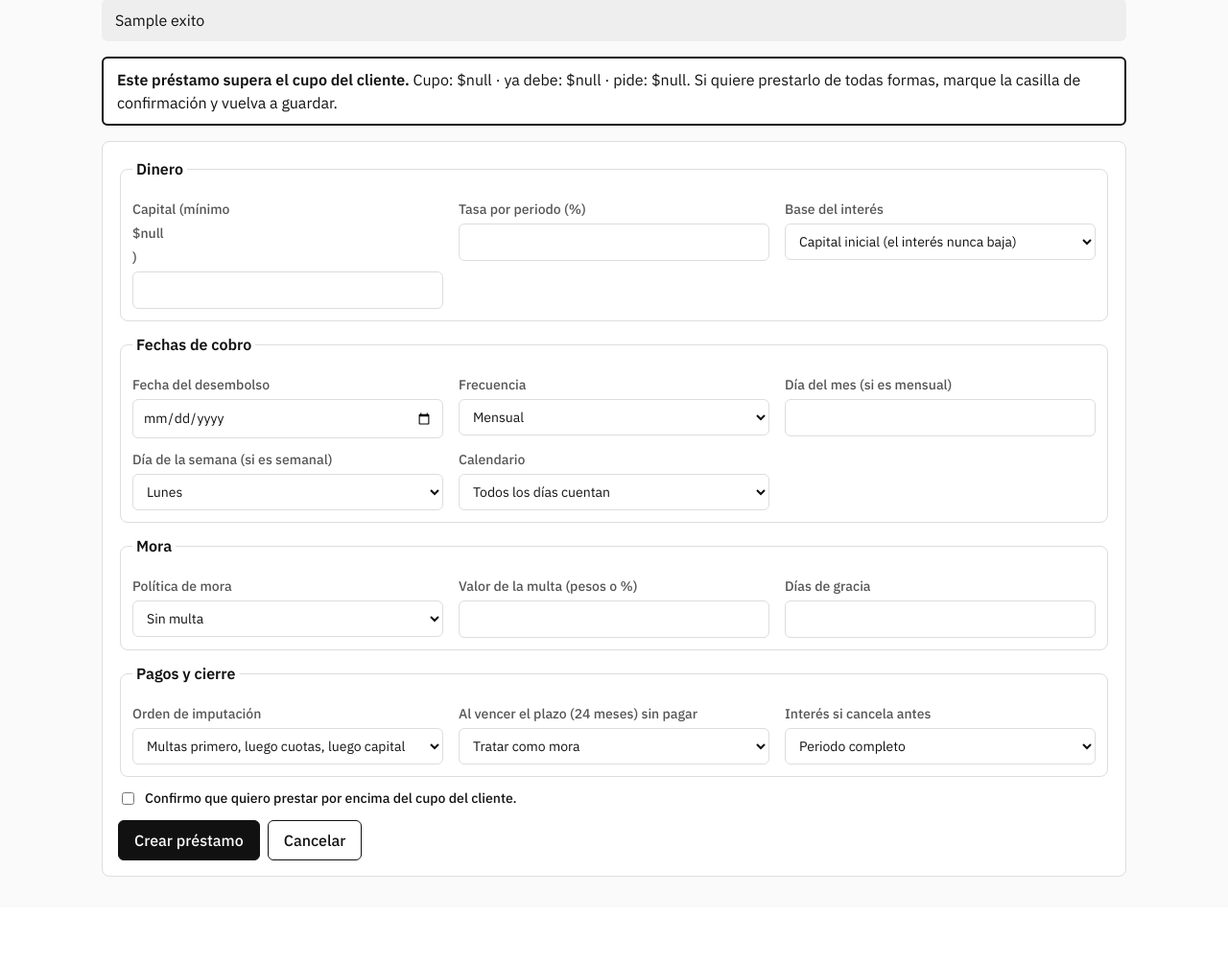
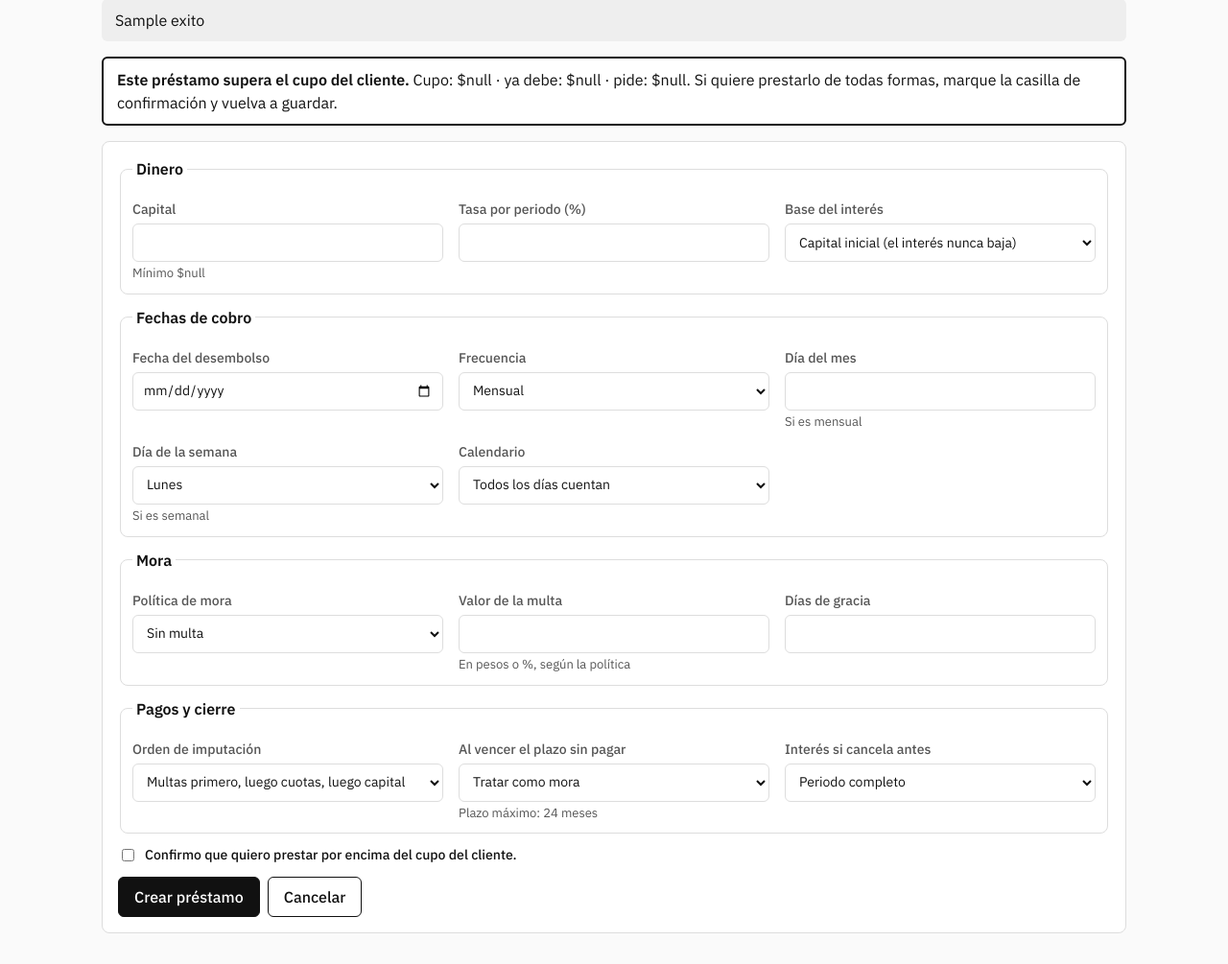
Before and after one commit to Juand13go/cartera-prestamos, a Spring app: template src/main/resources/templates/prestamo-nuevo.html in a window 1280 px wide. Shown: the part 144-1149 px from the top of the page at 96% size. Before the commit the page ends 1058 px from the top, so only its background shows below. Run offline with Thymeleaf, Linux system fonts and the light colour scheme; the template is opened without the code that fills it: most values are stand-ins (such as "Sample title", 1, 10 or a date in 2020); data that the repository does not hold is empty; database files in the repository are not loaded.

Commit message:
fix(web): alinea etiquetas y campos de los formularios
Con flex-direction: column cada pedazo de texto de la etiqueta caía en su propio renglón; ahora el texto va en un span, las aclaraciones van como nota debajo del campo y la grilla alinea los campos al inicio.

```diff
--- a/src/main/resources/static/css/estilos.css
+++ b/src/main/resources/static/css/estilos.css
@@ -188,15 +188,28 @@ tr.resaltada { background: var(--gris-claro); }
 tr.en-mora { background: var(--mora-fondo); }   /* fondo rojo claro: la etiqueta dice "Mora" */
 
 /* ---------- Formularios y botones ---------- */
+/*
+ * Grilla de campos. align-items: start pone todas las etiquetas de una fila a la misma altura,
+ * y como la nota (.ayuda) va debajo del campo, no empuja el input hacia abajo.
+ * min(240px, 100%) evita que la columna se salga de la pantalla en un celular de 360 px.
+ */
 .formulario {
     display: grid;
-    grid-template-columns: repeat(auto-fit, minmax(240px, 1fr));
+    grid-template-columns: repeat(auto-fit, minmax(min(240px, 100%), 1fr));
+    align-items: start;
     gap: 12px 16px;
     margin-top: 12px;
 }
-.formulario label { display: flex; flex-direction: column; gap: 4px; font-size: 14px; font-weight: 500; color: var(--suave); }
+/* Cada campo: texto de la etiqueta (un solo <span>), el campo y, si hay, la nota. */
+.formulario label { display: flex; flex-direction: column; gap: 4px; min-width: 0; font-size: 14px; font-weight: 500; color: var(--suave); }
+/* Todos los inputs y selects del formulario con el mismo ancho y el mismo alto. */
+.formulario label > input:not([type="checkbox"]),
+.formulario label > select { width: 100%; height: 40px; }
+.formulario label > textarea { width: 100%; }
+.formulario .ayuda { font-size: 13px; font-weight: 400; line-height: 1.3; color: var(--suave); }
 .formulario .ancho { grid-column: 1 / -1; }
-.formulario fieldset { grid-column: 1 / -1; border: 1px solid var(--borde); border-radius: 8px; padding: 8px 12px 12px; }
+/* min-width: 0 porque un fieldset, por defecto, no se encoge más que su contenido. */
+.formulario fieldset { grid-column: 1 / -1; min-width: 0; border: 1px solid var(--borde); border-radius: 8px; padding: 8px 12px 12px; }
 .formulario legend { font-weight: 600; color: var(--texto); padding: 0 4px; }
 .formulario label.casilla { flex-direction: row; align-items: center; gap: 8px; color: var(--texto); }
 .en-linea { display: flex; flex-wrap: wrap; gap: 8px; align-items: center; }
--- a/src/main/resources/templates/login.html
+++ b/src/main/resources/templates/login.html
@@ -11,9 +11,9 @@
         <div th:replace="~{fragmentos :: mensajes}"></div>
         <p class="nota">Clientes: su cédula y su PIN. Prestamista: su usuario y su contraseña.</p>
         <form class="formulario" th:action="@{/login}" method="post">
-            <label class="ancho">Cédula o usuario
+            <label class="ancho"><span>Cédula o usuario</span>
                 <input type="text" name="identificador" th:value="${identificadorEscrito}" autocomplete="username" required autofocus></label>
-            <label class="ancho">Contraseña
+            <label class="ancho"><span>Contraseña</span>
                 <input type="password" name="clave" autocomplete="current-password" required></label>
             <div class="ancho"><button type="submit" class="bloque">Entrar</button></div>
         </form>
--- a/src/main/resources/templates/prestamo-nuevo.html
+++ b/src/main/resources/templates/prestamo-nuevo.html
@@ -24,10 +24,12 @@
             <fieldset>
                 <legend>Dinero</legend>
                 <div class="formulario">
-                    <label>Capital (mínimo <span th:text="'$' + ${#numbers.formatInteger(montoMinimo, 1, 'POINT')}">$50.000</span>)
-                        <input type="number" th:field="*{capital}" min="1" step="1" required></label>
-                    <label>Tasa por periodo (%) <input type="number" th:field="*{tasa}" min="0.01" step="0.01" required></label>
-                    <label>Base del interés
+                    <label><span>Capital</span>
+                        <input type="number" th:field="*{capital}" min="1" step="1" required>
+                        <small class="ayuda" th:text="'Mínimo $' + ${#numbers.formatInteger(montoMinimo, 1, 'POINT')}">Mínimo $50.000</small></label>
+                    <label><span>Tasa por periodo (%)</span>
+                        <input type="number" th:field="*{tasa}" min="0.01" step="0.01" required></label>
+                    <label><span>Base del interés</span>
                         <select th:field="*{baseInteres}">
                             <option value="CAPITAL_INICIAL">Capital inicial (el interés nunca baja)</option>
                             <option value="CAPITAL_VIGENTE">Capital vigente (baja si abona a capital)</option>
@@ -38,15 +40,18 @@
             <fieldset>
                 <legend>Fechas de cobro</legend>
                 <div class="formulario">
-                    <label>Fecha del desembolso <input type="date" th:field="*{fechaDesembolso}" required></label>
-                    <label>Frecuencia
+                    <label><span>Fecha del desembolso</span>
+                        <input type="date" th:field="*{fechaDesembolso}" required></label>
+                    <label><span>Frecuencia</span>
                         <select th:field="*{frecuencia}">
                             <option value="MENSUAL">Mensual</option>
                             <option value="QUINCENAL">Quincenal (día 15 y último día del mes)</option>
                             <option value="SEMANAL">Semanal</option>
                         </select></label>
-                    <label>Día del mes (si es mensual) <input type="number" th:field="*{diaMes}" min="1" max="31"></label>
-                    <label>Día de la semana (si es semanal)
+                    <label><span>Día del mes</span>
+                        <input type="number" th:field="*{diaMes}" min="1" max="31">
+                        <small class="ayuda">Si es mensual</small></label>
+                    <label><span>Día de la semana</span>
                         <select th:field="*{diaSemana}">
                             <option value="MONDAY">Lunes</option>
                             <option value="TUESDAY">Martes</option>
@@ -55,8 +60,9 @@
                             <option value="FRIDAY">Viernes</option>
                             <option value="SATURDAY">Sábado</option>
                             <option value="SUNDAY">Domingo</option>
-                        </select></label>
-                    <label>Calendario
+                        </select>
+                        <small class="ayuda">Si es semanal</small></label>
+                    <label><span>Calendario</span>
                         <select th:field="*{calendario}">
                             <option value="TODOS_LOS_DIAS">Todos los días cuentan</option>
                             <option value="SIN_DOMINGOS">Sin domingos (pasa al lunes)</option>
@@ -67,32 +73,36 @@
             <fieldset>
                 <legend>Mora</legend>
                 <div class="formulario">
-                    <label>Política de mora
+                    <label><span>Política de mora</span>
                         <select th:field="*{politicaMora}">
                             <option value="SIN_MULTA">Sin multa</option>
                             <option value="MULTA_FIJA_DIARIA">Multa fija diaria (pesos)</option>
                             <option value="PORCENTAJE_UNICO">Porcentaje único sobre la cuota</option>
                             <option value="PORCENTAJE_DIARIO">Porcentaje diario sobre la cuota</option>
                         </select></label>
-                    <label>Valor de la multa (pesos o %) <input type="number" th:field="*{valorMora}" min="0" step="0.01"></label>
-                    <label>Días de gracia <input type="number" th:field="*{diasGracia}" min="0" step="1" required></label>
+                    <label><span>Valor de la multa</span>
+                        <input type="number" th:field="*{valorMora}" min="0" step="0.01">
+                        <small class="ayuda">En pesos o %, según la política</small></label>
+                    <label><span>Días de gracia</span>
+                        <input type="number" th:field="*{diasGracia}" min="0" step="1" required></label>
                 </div>
             </fieldset>
 
             <fieldset>
                 <legend>Pagos y cierre</legend>
                 <div class="formulario">
-                    <label>Orden de imputación
+                    <label><span>Orden de imputación</span>
                         <select th:field="*{ordenImputacion}">
                             <option value="MULTAS_PRIMERO">Multas primero, luego cuotas, luego capital</option>
                             <option value="CUOTAS_PRIMERO">Cuotas primero, luego multas, luego capital</option>
                         </select></label>
-                    <label>Al vencer el plazo (24 meses) sin pagar
+                    <label><span>Al vencer el plazo sin pagar</span>
                         <select th:field="*{alVencerPlazo}">
                             <option value="TRATAR_COMO_MORA">Tratar como mora</option>
                             <option value="SEGUIR_COBRANDO">Seguir cobrando interés</option>
-                        </select></label>
-                    <label>Interés si cancela antes
+                        </select>
+                        <small class="ayuda">Plazo máximo: 24 meses</small></label>
+                    <label><span>Interés si cancela antes</span>
                         <select th:field="*{interesCancelacion}">
                             <option value="PERIODO_COMPLETO">Periodo completo</option>
                             <option value="POR_DIAS">Por días corridos</option>
@@ -102,7 +112,7 @@
 
             <label class="ancho casilla" th:if="${cupo}">
                 <input type="checkbox" th:field="*{confirmaSobreCupo}">
-                Confirmo que quiero prestar por encima del cupo del cliente.
+                <span>Confirmo que quiero prestar por encima del cupo del cliente.</span>
             </label>
 
             <div class="acciones ancho">
```
Also changed, not shown: src/main/resources/templates/cliente-nuevo.html (+20 -8 lines).
